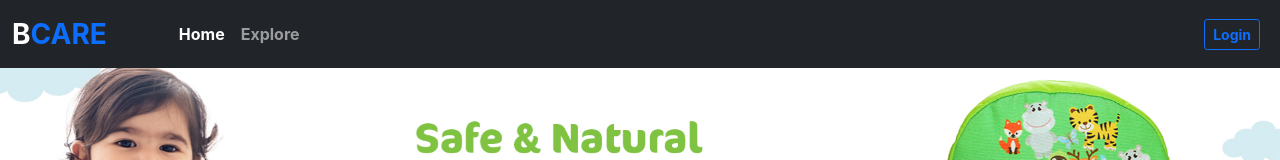
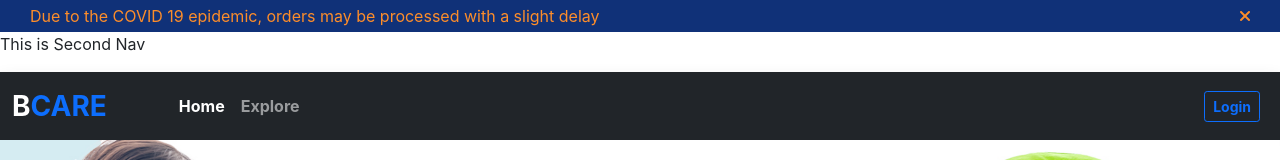
Before and after one commit to masumwbdev/baby-care-client, a React (Create React App) app: page /home in a window 1280 px wide. Shown: the top 160 px of the page. Built offline with nearby package versions, Linux system fonts and the light colour scheme; no server answers.

Commit message:
top nav added

```diff
--- a/src/Pages/Shared/Navbar/Navbar.js
+++ b/src/Pages/Shared/Navbar/Navbar.js
@@ -1,12 +1,16 @@
 import React from 'react';
 import { NavLink } from 'react-router-dom';
 import useFirebase from '../../../hooks/useFirebase';
+import TopNav from '../TopNav/TopNav';
+import SecondNav from '../SecondNav/SecondNav'
 
 const Navbar = () => {
     const {user, logOut} = useFirebase();
     console.log(user)
     return (
         <div>
+            <TopNav></TopNav>
+            <SecondNav></SecondNav>
             <nav class="navbar navbar-expand-lg navbar-dark bg-dark shadow fs-6 fw-bold">
                 <div class="container-fluid">
                     <a class="navbar-brand nav-bar fs-3" href="/home">B<span className="text-primary">CARE</span></a>
--- /dev/null
+++ b/src/Pages/Shared/SecondNav/SecondNav.js
@@ -0,0 +1,11 @@
+import React from 'react';
+
+const SecondNav = () => {
+    return (
+        <div>
+            <p>This is Second Nav</p>
+        </div>
+    );
+};
+
+export default SecondNav;
--- /dev/null
+++ b/src/Pages/Shared/TopNav/TopNav.css
@@ -0,0 +1,15 @@
+.top-nav{
+    background-color: #103178;
+    padding: 4px 30px;
+    color: #FD8D2A;
+}
+.top-nav p{
+    margin: 0;
+}
+.top-nav i{
+    cursor: pointer;
+}
+.second-top-style{
+    /* display: none; */
+    color: blue;
+}
--- /dev/null
+++ b/src/Pages/Shared/TopNav/TopNav.js
@@ -0,0 +1,21 @@
+import React, {useState} from 'react';
+import './TopNav.css'
+
+const TopNav = () => {
+    const [topNav, setTopNav] = useState("second-top-style");
+    const handleTopNavCross = () => {
+        setTopNav("second-top-style")
+        console.log('clicked')
+    }
+
+    return (
+        <div className={topNav}>
+            <div className='top-nav d-flex justify-content-between align-items-center'>
+            <p>Due to the <span>COVID 19</span> epidemic, orders may be processed with a slight delay</p>
+            <i onClick={handleTopNavCross} class="fas fa-times"></i>
+        </div>
+        </div>
+    );
+};
+
+export default TopNav;
```
